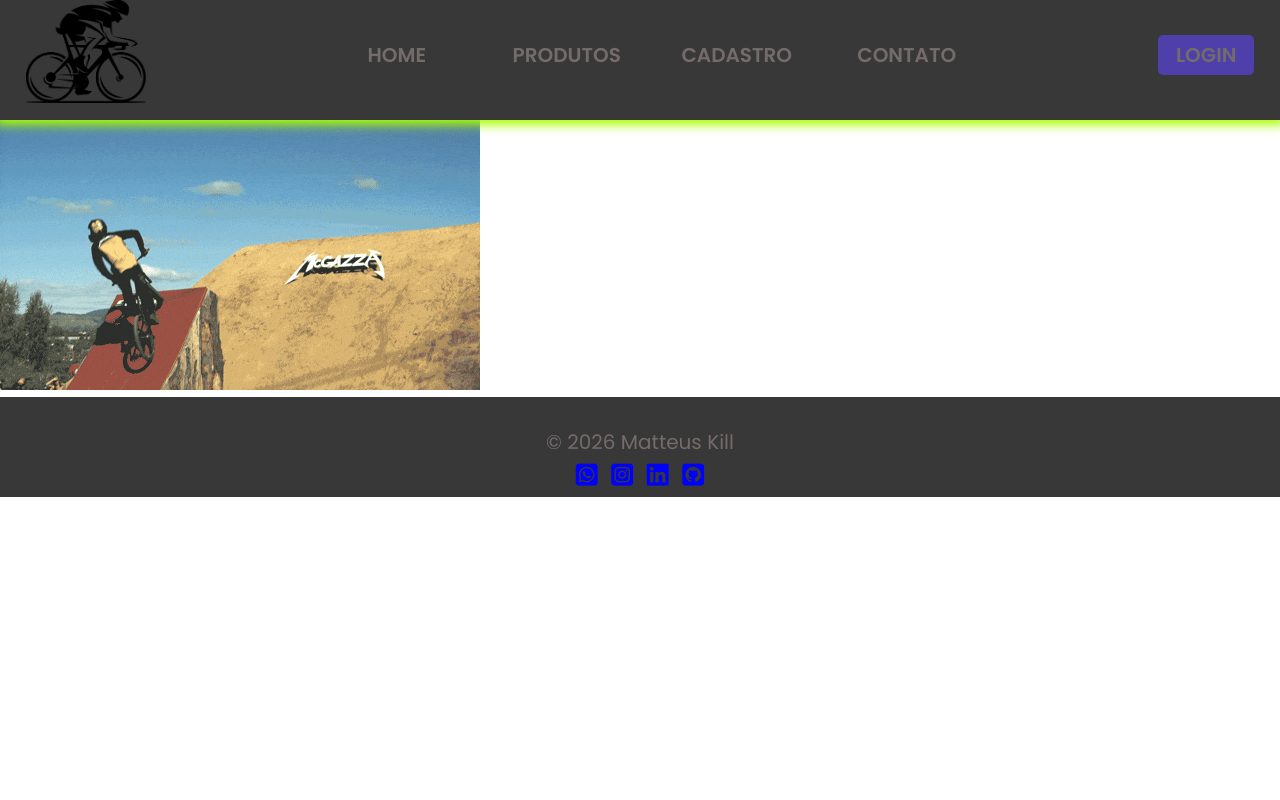
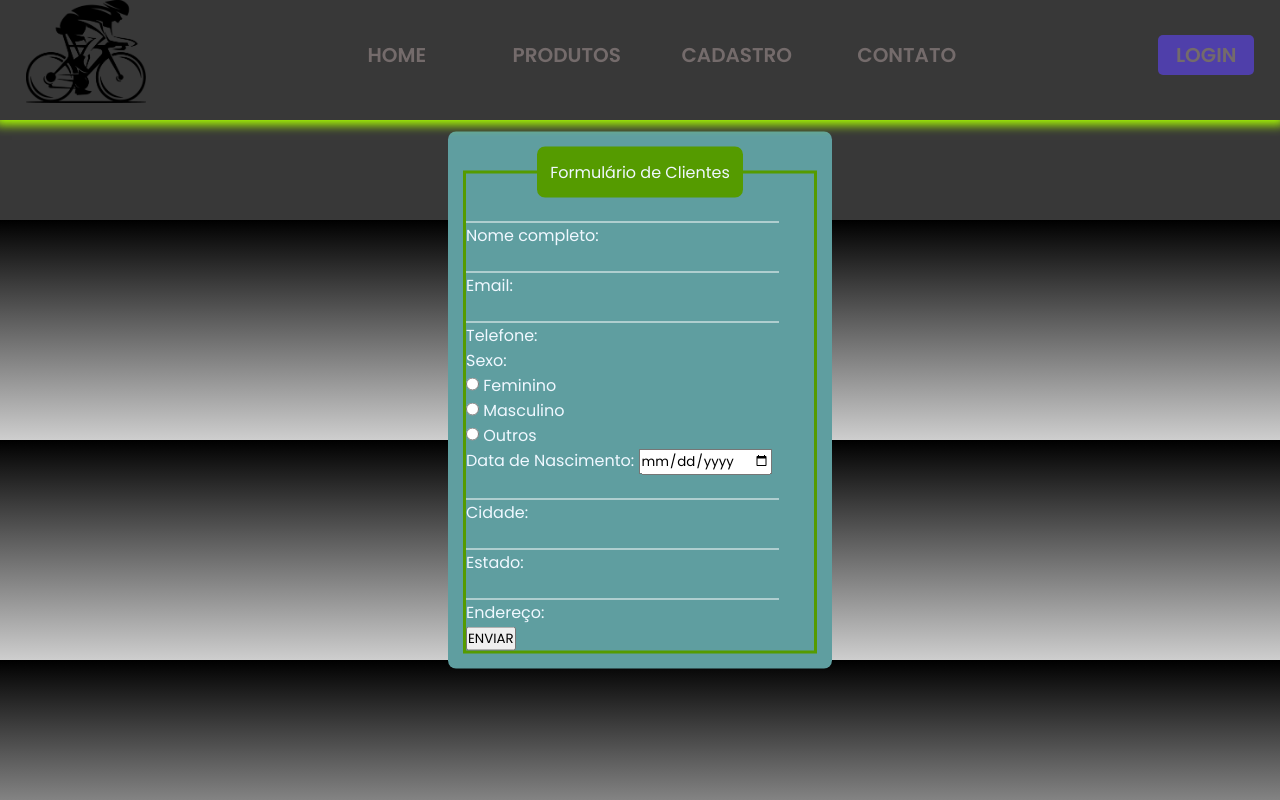
Before and after one commit to MatteusKill/siteBicileta.web, a plain HTML site: page PAGES/cadastro.html in a window 1280 px wide. Drawn offline with Linux system fonts and the light colour scheme.

Commit message:
Implementação da página de cadastro

```diff
--- /dev/null
+++ b/CSS/cadastro.css
@@ -0,0 +1,41 @@
+.cadastro{
+    display: flex;
+    flex-direction: column;
+    background-image: linear-gradient(to top, rgb(206, 206, 206), rgb(0, 0, 0));
+}
+
+.box-cadastro{
+    width: 30%;
+    background-color: cadetblue;
+    color: aliceblue;
+    position: absolute;
+    top: 50%;
+    left: 50%;
+    padding: 15px;
+    border-radius: 8px;
+    transform: translate(-50%, -50%);
+}
+fieldset{
+    border: 3px solid rgb(85, 155, 0);
+
+}
+legend{
+    border: 3px solid rgb(85, 155, 0);
+    padding: 10px;
+    text-align: center;
+    border-radius: 8px;
+    background-color: rgb(85, 155, 0);
+}
+.input-box{
+    position: relative;
+}
+.inputUser{
+    background: none;
+    border: none;
+    border-bottom: 1px solid white;
+    outline: none;
+    color: white;
+    font-size: 15px;
+    width: 90%;
+    letter-spacing: 2px;
+}
--- a/CSS/index.css
+++ b/CSS/index.css
@@ -101,6 +101,9 @@
 }
 footer{
     background-color: var(--cor-menu);
+    bottom: 0;
+    width: 100%;
+    position: static;
 }
 
 .footer-itens{
--- a/CSS/style.css
+++ b/CSS/style.css
@@ -3,6 +3,8 @@
 @import url('menu.css');
 
 @import url('index.css');
+
+@import url('cadastro.css');
 
 :root{
     --cor-menu: rgb(56, 56, 56);
--- a/PAGES/cadastro.html
+++ b/PAGES/cadastro.html
@@ -7,7 +7,7 @@
     <link rel="stylesheet" href="../CSS/style.css">
     <link rel="stylesheet" href="https://cdnjs.cloudflare.com/ajax/libs/font-awesome/7.0.1/css/all.min.css" integrity="sha512-2SwdPD6INVrV/lHTZbO2nodKhrnDdJK9/kg2XD1r9uGqPo1cUbujc+IYdlYdEErWNu69gVcYgdxlmVmzTWnetw==" crossorigin="anonymous" referrerpolicy="no-referrer" />
 </head>
-<body>
+<body class="cadastro">
     <header class="menu">
         <nav class="nav-bar">
 
@@ -36,9 +36,59 @@
         </nav>
 
     </header>
-    <main>
-        <img src="../IMG/giphy.gif" alt="">
-    </main>
+
+    <div class="box-cadastro">
+        <form action="">
+            <fieldset>
+                <legend><span> Formulário de Clientes</span></legend>
+                <div class="input-box">
+                    <input type="text" name="nome" id="nome" class="inputUser" required>
+                    <label for="nome" class="labelInput">Nome completo:</label>
+                </div>
+                <div class="input-box">
+                    <input type="text" name="email" id="email" class="inputUser" required>
+                    <label for="email" class="labelInput">Email:</label>
+                </div>
+                <div class="input-box">
+                    <input type="tel" name="tel" id="tel" class="inputUser" required>
+                    <label for="tel" class="labelInput">Telefone:</label>
+                </div>
+                <div class="genero">
+                    <p>Sexo:</p>
+                    <div class="opcao-genero">
+                        <input type="radio" name="genero" id="feminino" value="feminino" required>
+                        <label for="feminino">Feminino</label>
+                    </div>
+                    <div class="opcao-genero">
+                        <input type="radio" name="genero" id="Masculino" value="Masculino" required>
+                        <label for="Masculino">Masculino</label>
+                    </div>
+                    <div class="opcao-genero">
+                        <input type="radio" name="genero" id="Outros" value="Outros" required>
+                        <label for="Outros">Outros</label>
+                    </div>
+                </div>
+                <div class="data-nascimento">
+                    <label for="data_nascimento">Data de Nascimento:</label>
+                    <input type="date" name="data_nascimento" id="data_nascimento" required>
+                </div>
+                <div class="input-box">
+                    <input type="text" name="cidade" Cd="cidade" Class="inputUser" required>
+                    <label for="cidade" class="labelInput">Cidade:</label>
+                </div>
+                <div class="input-box">
+                    <input type="text" name="Estado" Cd="Estado" Class="inputUser" required>
+                    <label for="Estado" class="labelInput">Estado:</label>
+                </div>
+                <div class="input-box">
+                    <input type="text" name="endereco" Cd="endereco" Class="inputUser" required>
+                    <label for="endereco" class="labelInput">Endereço:</label>
+                </div>
+                <input type="button" value="ENVIAR" name="submit" id="submit">
+            </fieldset>
+        </form>
+    </div>
+
     <footer>
         <div class="footer-itens">
             <span class="copyright">
```
Also changed, not shown: 1 other file.
